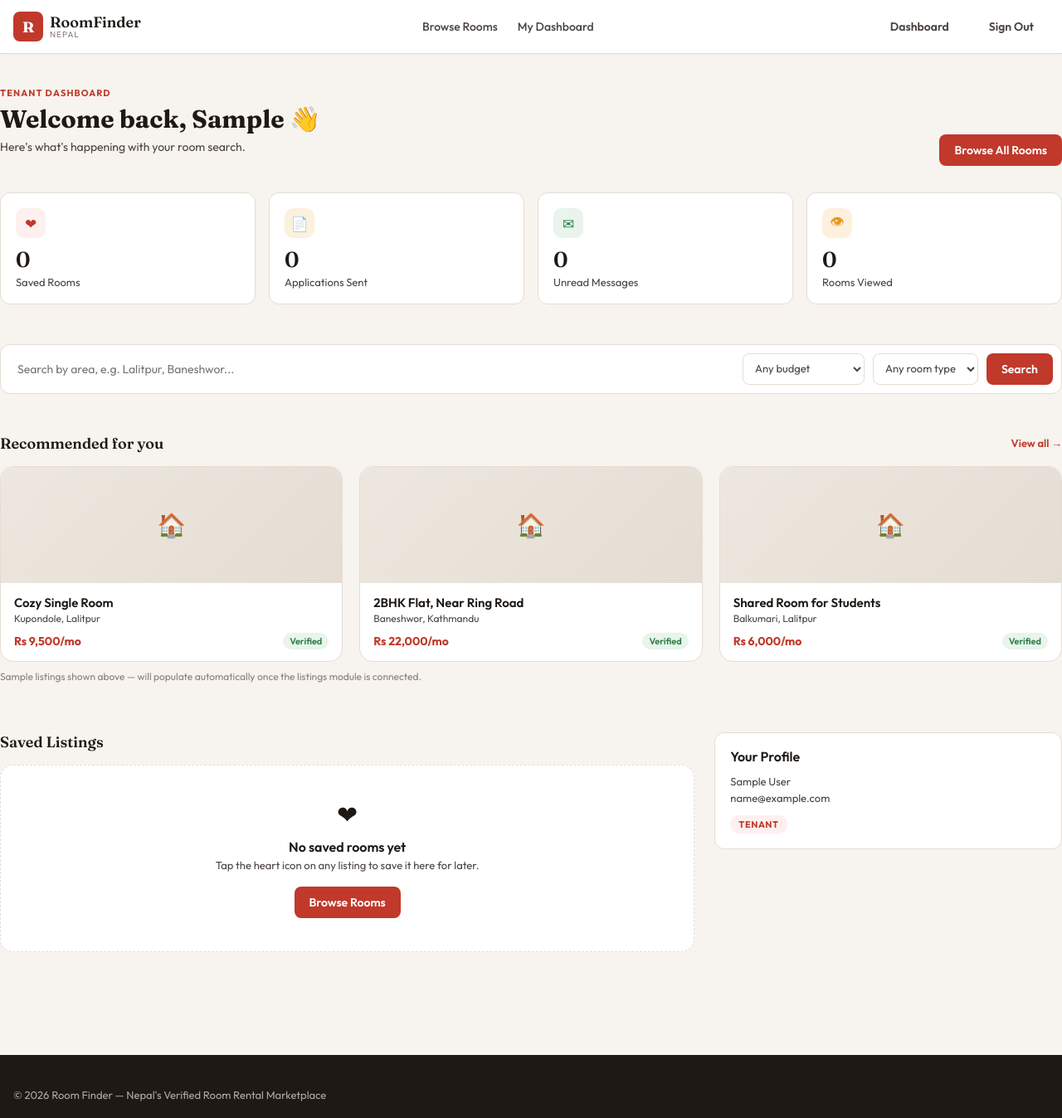
After one commit to Taestha123/room_finder, a Django app: page /dashboard/ in a window 1280 px wide. The commit adds this page. Shown: the whole page at 83% size. Run offline with Django 5.2, Linux system fonts and the light colour scheme; the visitor is signed in with stand-in values (Sample User, id 1).

Commit message:
Login and sign up set up

```diff
--- a/accounts/views.py
+++ b/accounts/views.py
@@ -65,7 +65,7 @@ def verify_otp(request):
             del request.session['pending_user_id']
             login(request, user)
             messages.success(request, 'Your account has been verified!')
-            return redirect('core:home')
+            return redirect('core:dashboard')
 
     return render(request, 'accounts/verify_otp.html', {'email': user.email})
 
@@ -85,7 +85,7 @@ def login_view(request):
         form = EmailLoginForm(request, data=request.POST)
         if form.is_valid():
             login(request, form.get_user())
-            return redirect('core:home')
+            return redirect('core:dashboard')
     else:
         form = EmailLoginForm()
 
--- a/core/urls.py
+++ b/core/urls.py
@@ -5,4 +5,5 @@ app_name = 'core'
 
 urlpatterns = [
     path('', views.home, name='home'),
+    path('dashboard/', views.dashboard, name='dashboard'),
 ]
--- a/core/views.py
+++ b/core/views.py
@@ -1,5 +1,25 @@
+from django.contrib.auth.decorators import login_required
 from django.shortcuts import render
 
-# Create your views here.
+
 def home(request):
     return render(request, 'core/home.html')
+
+
+@login_required
+def dashboard(request):
+    """
+    Single entry point after login/signup.
+    Renders a different dashboard template depending on the user's role,
+    so accounts/views.py can just always redirect here.
+    """
+    user = request.user
+
+    if user.role == 'landlord':
+        template = 'core/dashboard_landlord.html'
+    elif user.role == 'admin':
+        template = 'core/dashboard_admin.html'
+    else:
+        template = 'core/dashboard_tenant.html'
+
+    return render(request, template, {'user': user})
--- a/roomfinder_project/settings.py
+++ b/roomfinder_project/settings.py
@@ -136,6 +136,6 @@ MAILERS = {
 }
 
 LOGIN_URL = 'accounts:login'
-LOGIN_REDIRECT_URL = 'core:home'
+LOGIN_REDIRECT_URL = 'core:dashboard'
 LOGOUT_REDIRECT_URL = 'core:home'
 DEFAULT_FROM_EMAIL = 'noreply@roomfinder.local'
--- /dev/null
+++ b/static/css/dashboard.css
@@ -0,0 +1,286 @@
+.dash-header {
+  padding: 40px 0 8px;
+}
+.dash-header-inner {
+  display: flex;
+  align-items: flex-end;
+  justify-content: space-between;
+  flex-wrap: wrap;
+  gap: 16px;
+}
+.dash-eyebrow {
+  font-size: 11px;
+  letter-spacing: 0.1em;
+  text-transform: uppercase;
+  color: var(--color-brand);
+  font-weight: 700;
+  margin-bottom: 6px;
+}
+.dash-title {
+  font-size: 30px;
+}
+.dash-subtitle {
+  color: var(--color-ink-soft);
+  font-size: 14px;
+  margin-top: 6px;
+}
+
+.dash-section {
+  padding: 24px 0;
+}
+.dash-section-head {
+  display: flex;
+  align-items: center;
+  justify-content: space-between;
+  margin-bottom: 16px;
+}
+.dash-section-title {
+  font-size: 18px;
+  font-weight: 600;
+  font-family: var(--font-display);
+}
+.dash-link {
+  font-size: 13px;
+  font-weight: 600;
+  color: var(--color-brand);
+}
+.dash-link:hover {
+  color: var(--color-brand-dark);
+}
+
+/* Stat cards */
+.stat-grid {
+  display: grid;
+  grid-template-columns: repeat(4, 1fr);
+  gap: 16px;
+}
+.stat-card {
+  background: #fff;
+  border: 1px solid var(--color-rule);
+  border-radius: var(--radius-md);
+  padding: 18px;
+}
+.stat-icon {
+  width: 36px;
+  height: 36px;
+  border-radius: 10px;
+  display: flex;
+  align-items: center;
+  justify-content: center;
+  font-size: 17px;
+  margin-bottom: 12px;
+}
+.stat-icon.brand {
+  background: var(--color-brand-light);
+  color: var(--color-brand);
+}
+.stat-icon.leaf {
+  background: var(--color-leaf-light);
+  color: var(--color-leaf);
+}
+.stat-icon.gold {
+  background: #fbf1dc;
+  color: var(--color-gold);
+}
+.stat-icon.saffron {
+  background: #fdf0dd;
+  color: var(--color-saffron);
+}
+.stat-value {
+  font-family: var(--font-display);
+  font-size: 26px;
+  font-weight: 600;
+  line-height: 1.1;
+}
+.stat-label {
+  font-size: 13px;
+  color: var(--color-ink-soft);
+  margin-top: 4px;
+}
+
+/* Search bar (tenant) */
+.dash-search {
+  display: flex;
+  gap: 10px;
+  background: #fff;
+  border: 1px solid var(--color-rule);
+  border-radius: var(--radius-md);
+  padding: 10px;
+}
+.dash-search input {
+  flex: 1;
+  border: none;
+  outline: none;
+  padding: 8px 10px;
+  font-size: 14px;
+}
+.dash-search select {
+  border: 1px solid var(--color-rule);
+  border-radius: 8px;
+  padding: 8px 10px;
+  font-size: 13px;
+  background: #fff;
+  color: var(--color-ink-soft);
+}
+
+/* Room / listing cards */
+.room-grid {
+  display: grid;
+  grid-template-columns: repeat(3, 1fr);
+  gap: 20px;
+}
+.room-card {
+  background: #fff;
+  border: 1px solid var(--color-rule);
+  border-radius: var(--radius-lg);
+  overflow: hidden;
+  transition:
+    box-shadow 0.15s,
+    transform 0.15s;
+}
+.room-card:hover {
+  box-shadow: 0 8px 20px rgba(30, 25, 21, 0.08);
+  transform: translateY(-2px);
+}
+.room-card-img {
+  height: 140px;
+  background: linear-gradient(
+    135deg,
+    var(--color-cream-dark),
+    var(--color-rule)
+  );
+  display: flex;
+  align-items: center;
+  justify-content: center;
+  font-size: 28px;
+  color: var(--color-muted);
+}
+.room-card-body {
+  padding: 14px 16px;
+}
+.room-card-title {
+  font-weight: 600;
+  font-size: 15px;
+  margin-bottom: 2px;
+}
+.room-card-loc {
+  font-size: 12px;
+  color: var(--color-ink-soft);
+  margin-bottom: 10px;
+}
+.room-card-foot {
+  display: flex;
+  align-items: center;
+  justify-content: space-between;
+}
+.room-card-price {
+  font-weight: 700;
+  color: var(--color-brand);
+  font-size: 14px;
+}
+.badge {
+  font-size: 11px;
+  font-weight: 600;
+  padding: 3px 8px;
+  border-radius: 999px;
+  background: var(--color-leaf-light);
+  color: var(--color-leaf);
+}
+
+/* Empty state */
+.empty-state {
+  background: #fff;
+  border: 1.5px dashed var(--color-rule);
+  border-radius: var(--radius-lg);
+  padding: 40px 24px;
+  text-align: center;
+}
+.empty-state-icon {
+  font-size: 30px;
+  margin-bottom: 10px;
+}
+.empty-state-title {
+  font-weight: 600;
+  margin-bottom: 4px;
+}
+.empty-state-sub {
+  font-size: 13px;
+  color: var(--color-ink-soft);
+  margin-bottom: 18px;
+}
+
+/* Table (landlord listings / inquiries) */
+.dash-table {
+  width: 100%;
+  border-collapse: collapse;
+  background: #fff;
+  border: 1px solid var(--color-rule);
+  border-radius: var(--radius-md);
+  overflow: hidden;
+}
+.dash-table th,
+.dash-table td {
+  text-align: left;
+  padding: 12px 16px;
+  font-size: 13px;
+  border-bottom: 1px solid var(--color-rule);
+}
+.dash-table th {
+  color: var(--color-muted);
+  text-transform: uppercase;
+  letter-spacing: 0.05em;
+  font-size: 11px;
+  background: var(--color-cream);
+}
+.dash-table tr:last-child td {
+  border-bottom: none;
+}
+
+.dash-layout {
+  display: grid;
+  grid-template-columns: 2fr 1fr;
+  gap: 24px;
+  align-items: start;
+}
+
+.side-card {
+  background: #fff;
+  border: 1px solid var(--color-rule);
+  border-radius: var(--radius-md);
+  padding: 18px;
+}
+.side-card-title {
+  font-weight: 600;
+  margin-bottom: 12px;
+}
+.role-pill {
+  display: inline-block;
+  font-size: 11px;
+  font-weight: 700;
+  text-transform: uppercase;
+  letter-spacing: 0.05em;
+  padding: 4px 10px;
+  border-radius: 999px;
+  background: var(--color-brand-light);
+  color: var(--color-brand);
+}
+
+@media (max-width: 900px) {
+  .stat-grid {
+    grid-template-columns: repeat(2, 1fr);
+  }
+  .room-grid {
+    grid-template-columns: repeat(2, 1fr);
+  }
+  .dash-layout {
+    grid-template-columns: 1fr;
+  }
+}
+@media (max-width: 560px) {
+  .stat-grid {
+    grid-template-columns: 1fr 1fr;
+  }
+  .room-grid {
+    grid-template-columns: 1fr;
+  }
+}
--- a/templates/base.html
+++ b/templates/base.html
@@ -22,11 +22,14 @@
 
       <div class="navbar-links">
         <a href="{% url 'core:home' %}">Browse Rooms</a>
+        {% if user.is_authenticated and user.role == 'tenant' %}
+          <a href="{% url 'core:dashboard' %}">My Dashboard</a>
+        {% endif %}
         {% if user.is_authenticated and user.role == 'landlord' %}
-          <a href="#">My Listings</a>
+          <a href="{% url 'core:dashboard' %}">My Listings</a>
         {% endif %}
         {% if user.is_authenticated and user.role == 'admin' %}
-          <a href="#">Admin Panel</a>
+          <a href="{% url 'core:dashboard' %}">Admin Panel</a>
         {% endif %}
       </div>
 
@@ -35,6 +38,7 @@
           <a href="{% url 'accounts:login' %}" class="btn btn-ghost">Log In</a>
           <a href="{% url 'accounts:register' %}" class="btn btn-primary">Sign Up Free</a>
         {% else %}
+          <a href="{% url 'core:dashboard' %}" class="btn btn-ghost">Dashboard</a>
           <a href="{% url 'accounts:logout' %}" class="btn btn-ghost">Sign Out</a>
         {% endif %}
       </div>
@@ -48,6 +52,7 @@
         <a href="{% url 'accounts:login' %}">Log In</a>
         <a href="{% url 'accounts:register' %}" class="btn btn-primary" style="text-align:center;">Sign Up Free</a>
       {% else %}
+        <a href="{% url 'core:dashboard' %}">Dashboard</a>
         <a href="{% url 'accounts:logout' %}">Sign Out</a>
       {% endif %}
     </div>
--- /dev/null
+++ b/templates/core/dashboard_tenant.html
@@ -0,0 +1,147 @@
+{% extends 'base.html' %} {% load static %} {% block title %}My Dashboard — Room
+Finder {% endblock %} {% block extra_css %}
+<link rel="stylesheet" href="{% static 'css/dashboard.css' %}" />
+{% endblock %} {% block content %}
+
+<div class="container dash-header">
+  <div class="dash-header-inner">
+    <div>
+      <div class="dash-eyebrow">Tenant Dashboard</div>
+      <h1 class="dash-title">Welcome back, {{ user.first_name }} &#128075;</h1>
+      <p class="dash-subtitle">
+        Here's what's happening with your room search.
+      </p>
+    </div>
+    <a href="{% url 'core:home' %}" class="btn btn-primary">Browse All Rooms</a>
+  </div>
+</div>
+
+<div class="container dash-section">
+  <div class="stat-grid">
+    <div class="stat-card">
+      <div class="stat-icon brand">&#10084;</div>
+      <div class="stat-value">0</div>
+      <div class="stat-label">Saved Rooms</div>
+    </div>
+    <div class="stat-card">
+      <div class="stat-icon gold">&#128196;</div>
+      <div class="stat-value">0</div>
+      <div class="stat-label">Applications Sent</div>
+    </div>
+    <div class="stat-card">
+      <div class="stat-icon leaf">&#9993;</div>
+      <div class="stat-value">0</div>
+      <div class="stat-label">Unread Messages</div>
+    </div>
+    <div class="stat-card">
+      <div class="stat-icon saffron">&#128065;</div>
+      <div class="stat-value">0</div>
+      <div class="stat-label">Rooms Viewed</div>
+    </div>
+  </div>
+</div>
+
+<div class="container dash-section">
+  <div class="dash-search">
+    <input
+      type="text"
+      placeholder="Search by area, e.g. Lalitpur, Baneshwor..."
+    />
+    <select>
+      <option>Any budget</option>
+      <option>Under Rs 8,000</option>
+      <option>Rs 8,000 – 15,000</option>
+      <option>Rs 15,000+</option>
+    </select>
+    <select>
+      <option>Any room type</option>
+      <option>Single Room</option>
+      <option>Shared Room</option>
+      <option>Flat</option>
+    </select>
+    <button type="button" class="btn btn-primary">Search</button>
+  </div>
+</div>
+
+<div class="container dash-section">
+  <div class="dash-section-head">
+    <div class="dash-section-title">Recommended for you</div>
+    <a href="{% url 'core:home' %}" class="dash-link">View all &rarr;</a>
+  </div>
+
+  <div class="room-grid">
+    <div class="room-card">
+      <div class="room-card-img">&#127968;</div>
+      <div class="room-card-body">
+        <div class="room-card-title">Cozy Single Room</div>
+        <div class="room-card-loc">Kupondole, Lalitpur</div>
+        <div class="room-card-foot">
+          <span class="room-card-price">Rs 9,500/mo</span>
+          <span class="badge">Verified</span>
+        </div>
+      </div>
+    </div>
+    <div class="room-card">
+      <div class="room-card-img">&#127968;</div>
+      <div class="room-card-body">
+        <div class="room-card-title">2BHK Flat, Near Ring Road</div>
+        <div class="room-card-loc">Baneshwor, Kathmandu</div>
+        <div class="room-card-foot">
+          <span class="room-card-price">Rs 22,000/mo</span>
+          <span class="badge">Verified</span>
+        </div>
+      </div>
+    </div>
+    <div class="room-card">
+      <div class="room-card-img">&#127968;</div>
+      <div class="room-card-body">
+        <div class="room-card-title">Shared Room for Students</div>
+        <div class="room-card-loc">Balkumari, Lalitpur</div>
+        <div class="room-card-foot">
+          <span class="room-card-price">Rs 6,000/mo</span>
+          <span class="badge">Verified</span>
+        </div>
+      </div>
+    </div>
+  </div>
+  <p style="font-size: 12px; color: var(--color-muted); margin-top: 10px">
+    Sample listings shown above — will populate automatically once the listings
+    module is connected.
+  </p>
+</div>
+
+<div class="container dash-section" style="padding-bottom: 60px">
+  <div class="dash-layout">
+    <div>
+      <div class="dash-section-head">
+        <div class="dash-section-title">Saved Listings</div>
+      </div>
+      <div class="empty-state">
+        <div class="empty-state-icon">&#10084;</div>
+        <div class="empty-state-title">No saved rooms yet</div>
+        <div class="empty-state-sub">
+          Tap the heart icon on any listing to save it here for later.
+        </div>
+        <a href="{% url 'core:home' %}" class="btn btn-primary">Browse Rooms</a>
+      </div>
+    </div>
+
+    <div class="side-card">
+      <div class="side-card-title">Your Profile</div>
+      <p style="font-size: 13px; color: var(--color-ink-soft); margin: 0 0 4px">
+        {{ user.get_full_name }}
+      </p>
+      <p style="font-size: 13px; color: var(--color-ink-soft); margin: 0 0 4px">
+        {{ user.email }}
+      </p>
+      <p
+        style="font-size: 13px; color: var(--color-ink-soft); margin: 0 0 12px"
+      >
+        {{ user.phone }}
+      </p>
+      <span class="role-pill">{{ user.role }}</span>
+    </div>
+  </div>
+</div>
+
+{% endblock %}
```
Also changed, not shown: templates/core/dashboard_admin.html (added, +46 -0 lines), templates/core/dashboard_landlord.html (added, +123 -0 lines), 1 other file.
